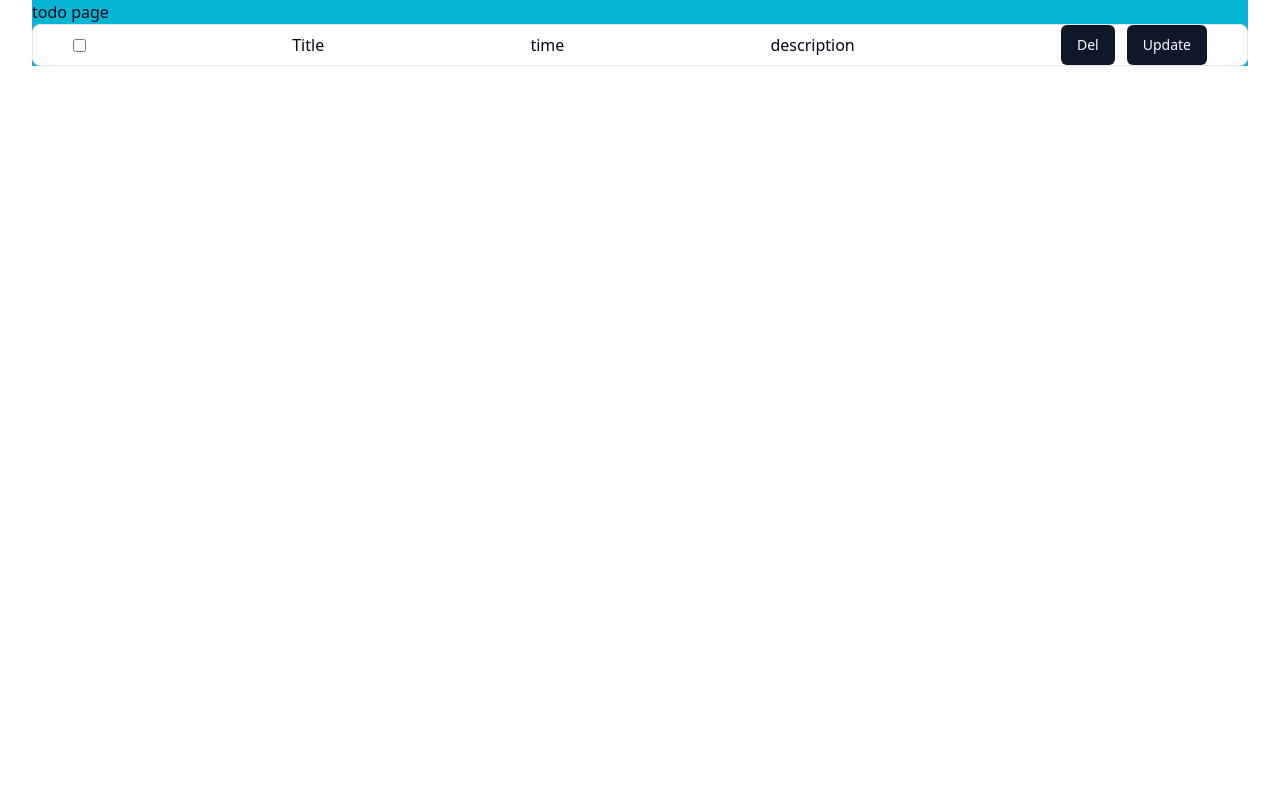
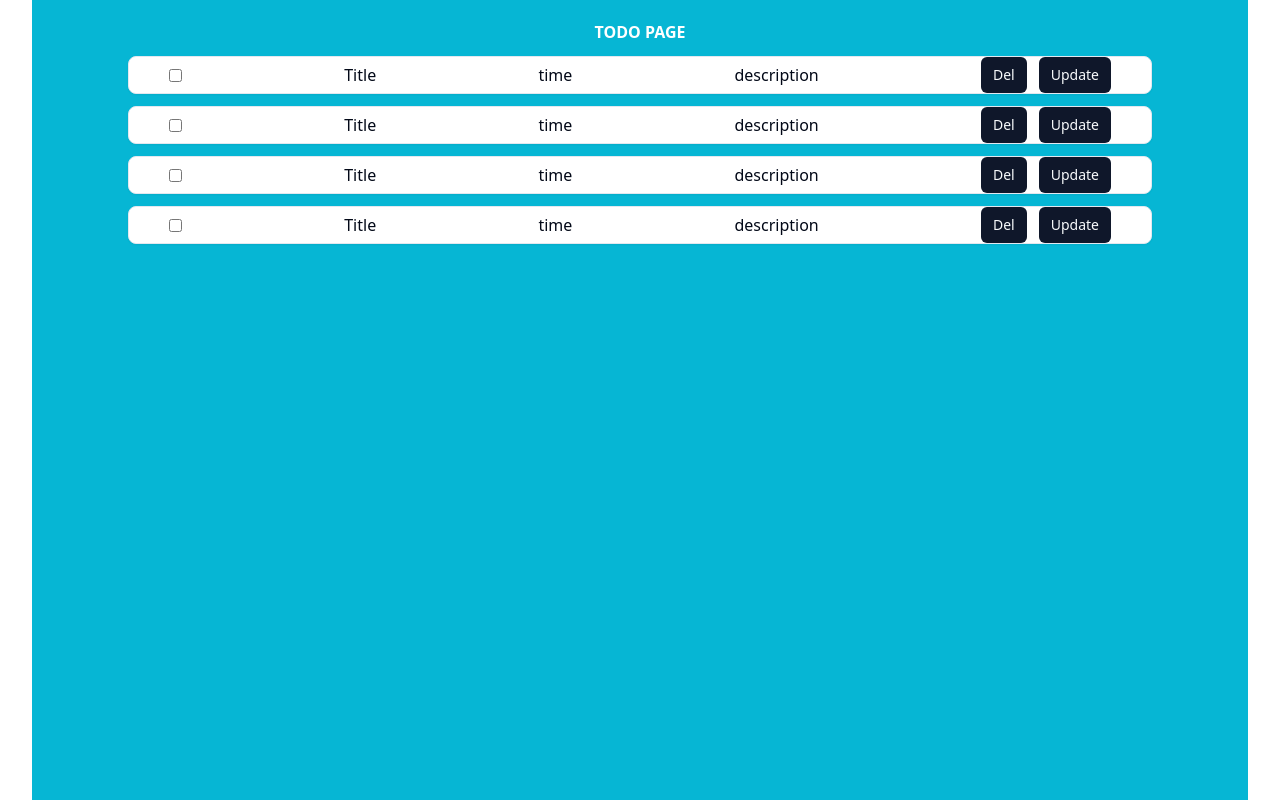
Before and after one commit to ashraf56/Redux-todo, a React (Vite) app: page / in a window 1280 px wide. Built offline with nearby package versions, Linux system fonts and the light colour scheme.

Commit message:
todo page mdified

```diff
--- a/src/App.tsx
+++ b/src/App.tsx
@@ -4,7 +4,7 @@ import Todo from "./page/Todo"
 function App() {
 
   return (
-    <div className="w-full container">
+    <div className="container ">
      <Todo></Todo>
     </div>
   )
--- a/src/components/todo/Todocard.tsx
+++ b/src/components/todo/Todocard.tsx
@@ -3,15 +3,15 @@ import { Card } from "../ui/card";
 
 const Todocard = () => {
     return (
-        <div>
-            <Card className="w-full max-w-7xl flex justify-between items-center mx-auto px-10">
+        <div className="my-3">
+            <Card className="w-full max-w-5xl flex justify-between items-center mx-auto px-10">
                 <input type="checkbox" value="" />
                 <p>Title</p>
                 <p>time</p>
                 <p>description</p>
                 <div className="space-x-3">
-                <Button>Del</Button>
-                <Button>Update</Button>
+                <Button size={"sm"}>Del</Button>
+                <Button size={"sm"}>Update</Button>
                 </div>
             </Card>
         </div>
--- a/src/page/Todo.tsx
+++ b/src/page/Todo.tsx
@@ -2,8 +2,11 @@ import Todocard from "@/components/todo/Todocard";
 
 const Todo = () => {
     return (
-        <div className="bg-cyan-500 h-full w-full ">
-           <h1>todo page</h1>
+        <div className="bg-cyan-500 h-screen w-full p-5 ">
+           <h1 className="text-white font-bold text-center uppercase mb-3">todo page</h1>
+           <Todocard></Todocard>
+           <Todocard></Todocard>
+           <Todocard></Todocard>
            <Todocard></Todocard>
         </div>
     );
```
